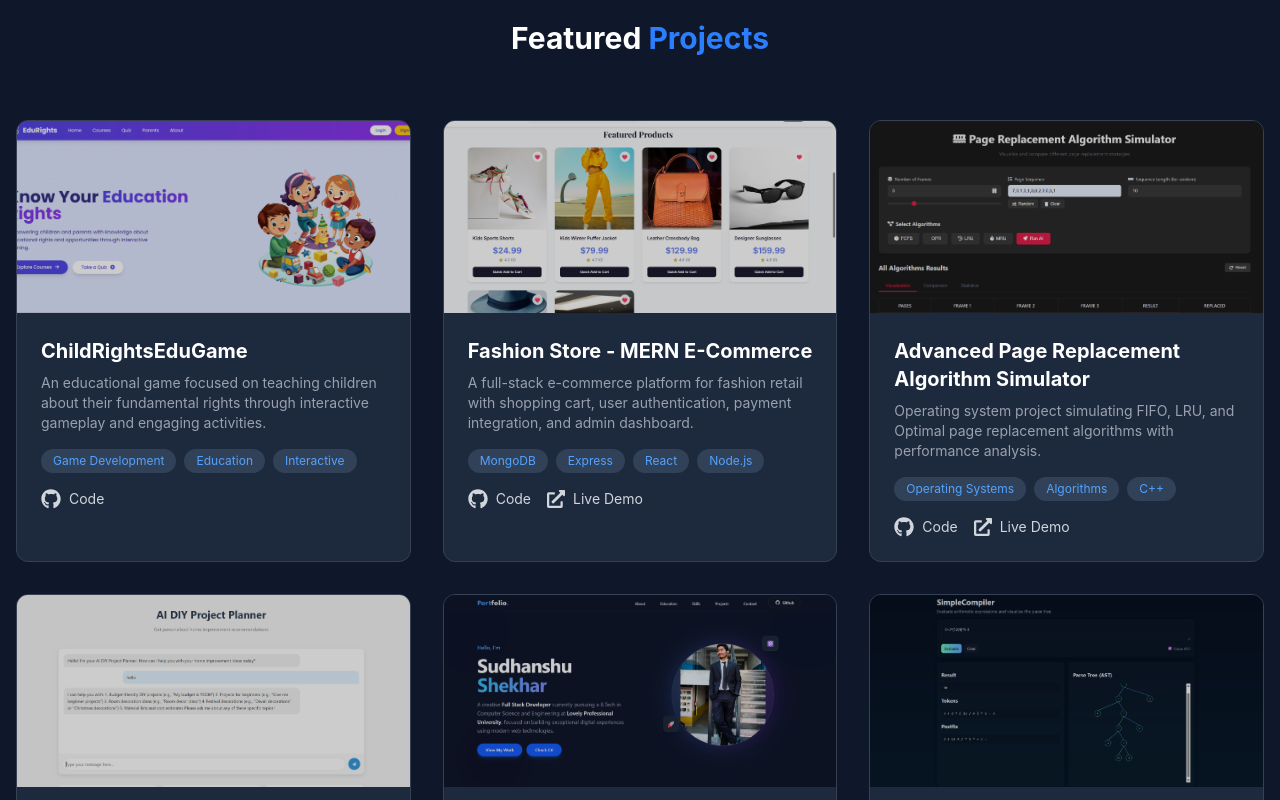
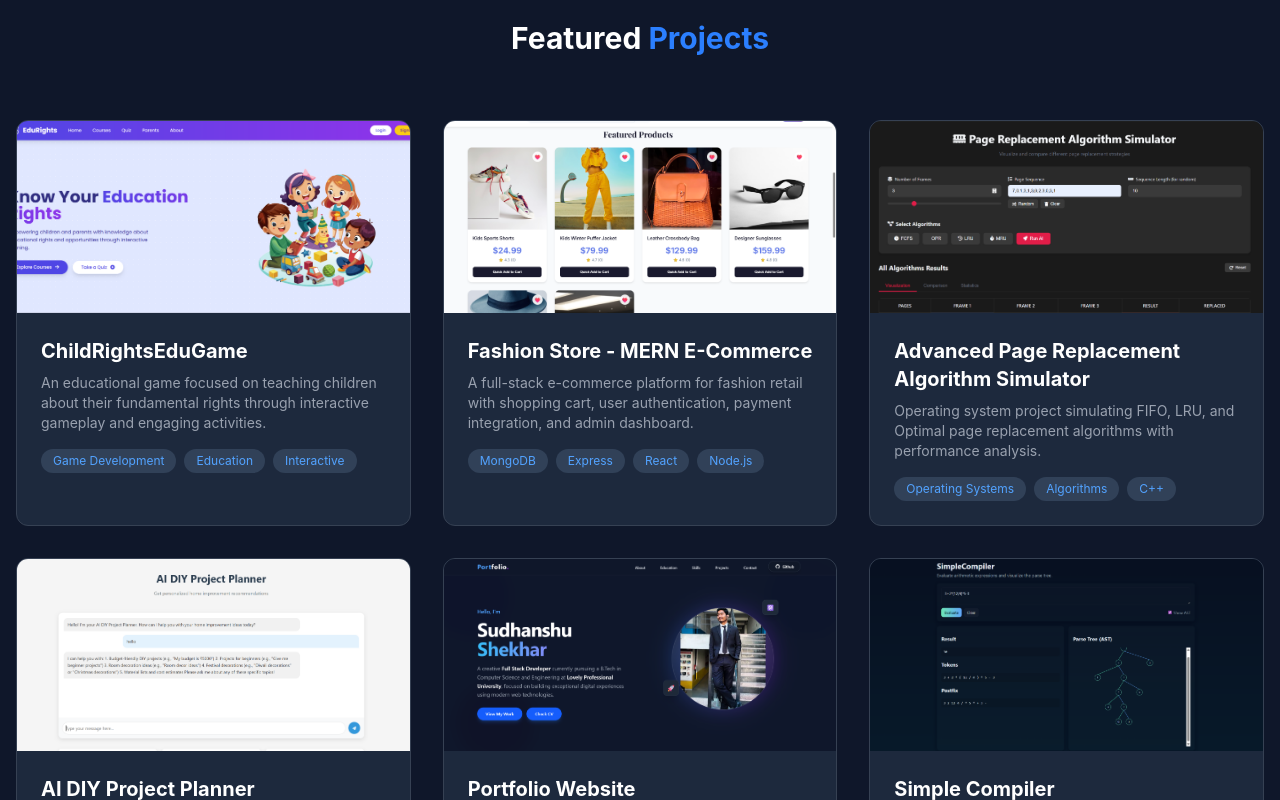
Before and after one commit to sudhanshu898/portfolio, a React (Vite) app in the folder my-portfolio/: page / in a window 1280 px wide. Shown: the part 4060-4860 px from the top of the page. Built offline with nearby package versions, Linux system fonts and the light colour scheme.

Commit message:
Revert project card layout to hover, keep fix for links

```diff
--- a/my-portfolio/src/sections/Projects.jsx
+++ b/my-portfolio/src/sections/Projects.jsx
@@ -89,7 +89,27 @@ const Projects = () => {
                   className="w-full h-full object-cover"
                 />
 
-                <div className="absolute inset-0 bg-black/20 group-hover:bg-black/40 transition-all duration-300"></div>
+                <div className="absolute inset-0 bg-black/60 opacity-0 group-hover:opacity-100 transition flex items-center justify-center gap-4">
+                  <a
+                    href={project.github}
+                    target="_blank"
+                    rel="noreferrer"
+                    className="p-3 bg-white/10 rounded-full hover:scale-110"
+                  >
+                    <FaGithub />
+                  </a>
+
+                  {project.live && (
+                    <a
+                      href={project.live}
+                      target="_blank"
+                      rel="noreferrer"
+                      className="p-3 bg-white/10 rounded-full hover:scale-110"
+                    >
+                      <FaExternalLinkAlt />
+                    </a>
+                  )}
+                </div>
               </div>
 
               <div className="p-6">
@@ -98,7 +118,7 @@ const Projects = () => {
                   {project.description}
                 </p>
 
-                <div className="flex flex-wrap gap-2 mb-4">
+                <div className="flex flex-wrap gap-2">
                   {project.tech.map((t, i) => (
                     <span
                       key={i}
@@ -107,30 +127,6 @@ const Projects = () => {
                       {t}
                     </span>
                   ))}
-                </div>
-
-                <div className="flex gap-4">
-                  <a
-                    href={project.github}
-                    target="_blank"
-                    rel="noreferrer"
-                    className="flex items-center gap-2 text-gray-300 hover:text-blue-500 transition-colors"
-                  >
-                    <FaGithub size={20} />
-                    <span className="text-sm">Code</span>
-                  </a>
-
-                  {project.live && (
-                    <a
-                      href={project.live}
-                      target="_blank"
-                      rel="noreferrer"
-                      className="flex items-center gap-2 text-gray-300 hover:text-blue-500 transition-colors"
-                    >
-                      <FaExternalLinkAlt size={18} />
-                      <span className="text-sm">Live Demo</span>
-                    </a>
-                  )}
                 </div>
               </div>
             </div>
```
